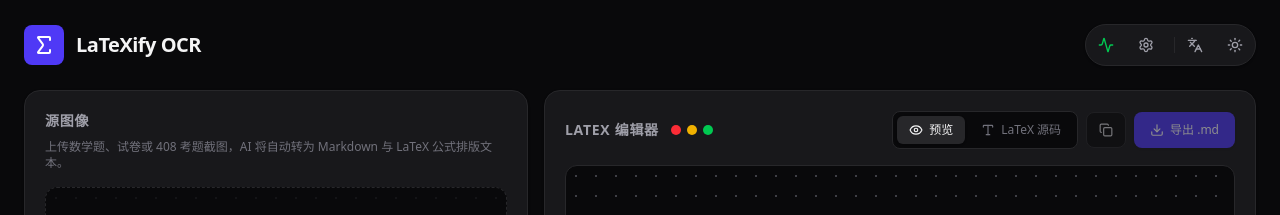
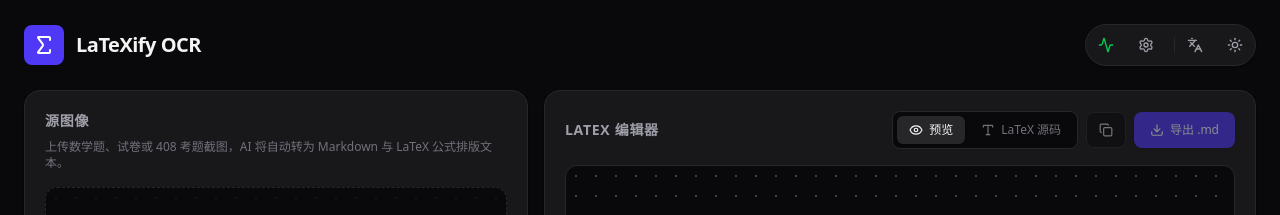
Before and after one commit to zjjyyds/LaTeXify, a React (Vite) app: page / in a window 1280 px wide. Shown: the top 215 px of the page. Built offline with nearby package versions, Linux system fonts and the light colour scheme.

Commit message:
ui: remove decorative window controls from editor

```diff
--- a/src/components/ResultSection.tsx
+++ b/src/components/ResultSection.tsx
@@ -40,11 +40,6 @@
 
         <div className="flex items-center gap-3">
           <h2 className="text-sm font-semibold text-slate-500 dark:text-zinc-400 uppercase tracking-wider shrink-0">{t('latexEditor')}</h2>
-          <div className="hidden sm:flex space-x-1.5">
-            <div className="w-2.5 h-2.5 rounded-full bg-red-500 hover:bg-red-400 transition-colors cursor-pointer"></div>
-            <div className="w-2.5 h-2.5 rounded-full bg-yellow-500 hover:bg-yellow-400 transition-colors cursor-pointer"></div>
-            <div className="w-2.5 h-2.5 rounded-full bg-green-500 hover:bg-green-400 transition-colors cursor-pointer"></div>
-          </div>
         </div>
 
         <div className="flex flex-col sm:flex-row items-center gap-2 w-full sm:w-auto">
```
